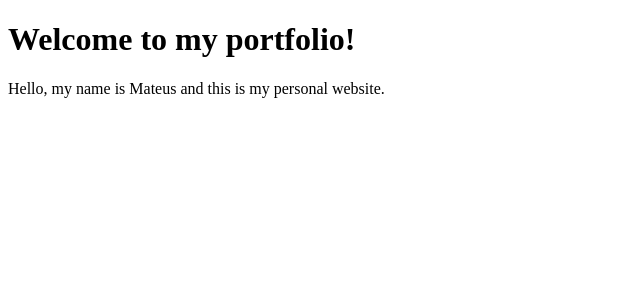
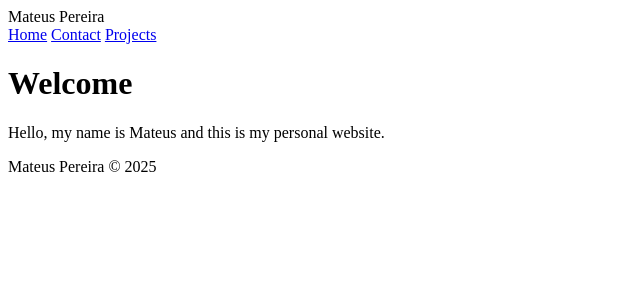
Before and after one commit to mfvp/jhu_software_concepts, a Flask app: page / in a window 1280 px wide. Shown: the top 300 px of the page, without its empty margins (0-640 px from the left). Run offline with Flask 3, Linux system fonts and the light colour scheme.

Commit message:
add base template for shared header and footer

```diff
--- /dev/null
+++ b/module_1/app/templates/base.html
@@ -0,0 +1,28 @@
+<!DOCTYPE html>
+<html lang="en">
+<head>
+    <meta charset="UTF-8">
+    <meta name="viewport" content="width=device-width, initial-scale=1.0">
+    <title>{% block title %}Portfolio{% endblock %} | Mateus Pereira</title>
+</head>
+<body>
+    <header>
+        <div>
+            <span>Mateus Pereira</span>
+            <nav>
+                <a href="/">Home</a>
+                <a href="/contact">Contact</a>
+                <a href="/projects">Projects</a>
+            </nav>
+        </div>
+    </header>
+
+    <main>
+        {% block content %}{% endblock %}
+    </main>
+
+    <footer>
+        <p>Mateus Pereira &copy; 2025</p>
+    </footer>
+</body>
+</html>
--- a/module_1/app/templates/home/index.html
+++ b/module_1/app/templates/home/index.html
@@ -1,10 +1,8 @@
-<!DOCTYPE html>
-<html>
-<head>
-    <title>My Portfolio</title>
-</head>
-<body>
-    <h1>Welcome to my portfolio!</h1>
-    <p>Hello, my name is Mateus and this is my personal website.</p>
-</body>
-</html>
+{% extends 'base.html' %}
+
+{% block title %}Home{% endblock %}
+
+{% block content %}
+<h1>Welcome</h1>
+<p>Hello, my name is Mateus and this is my personal website.</p>
+{% endblock %}
```
